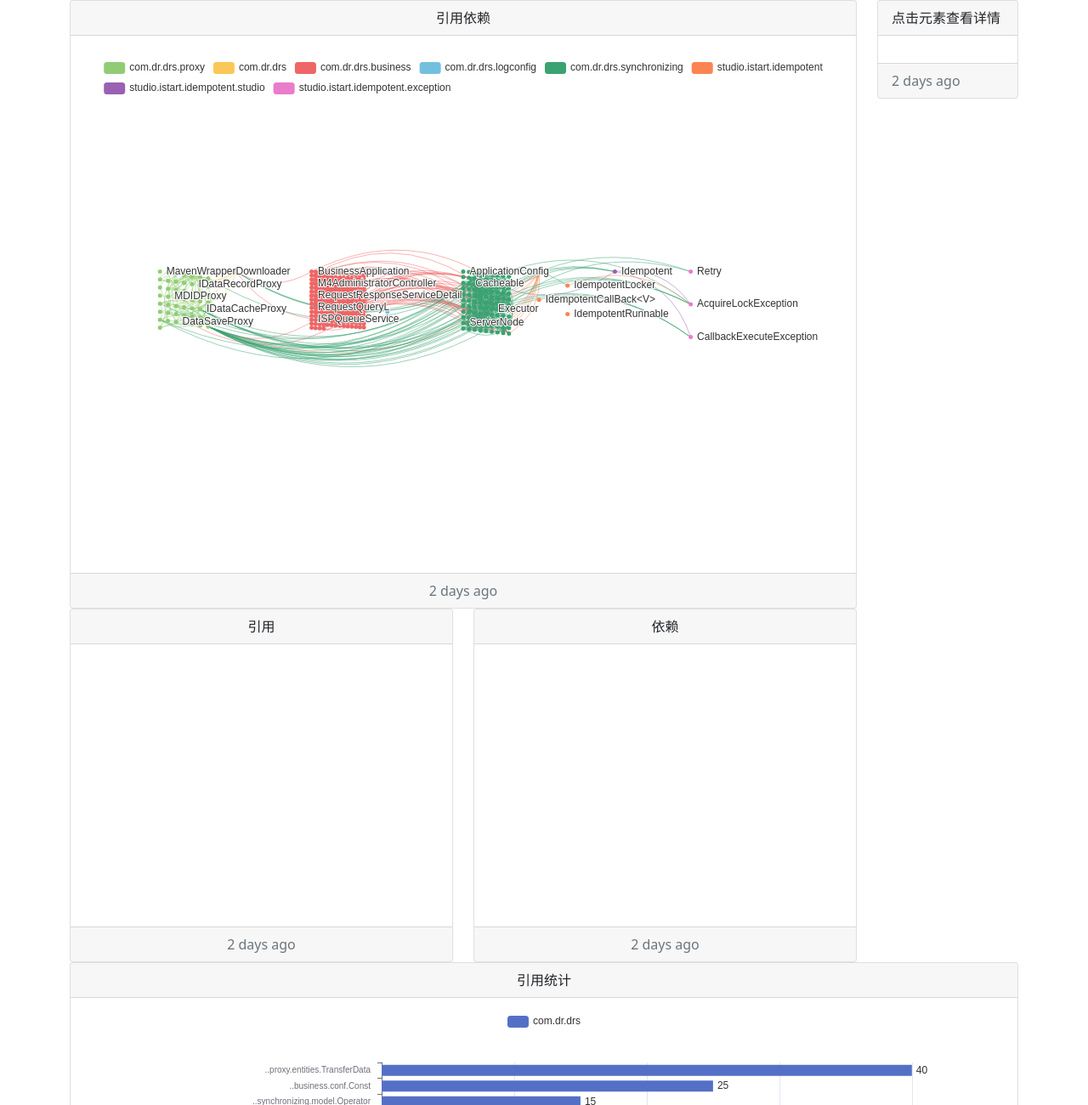
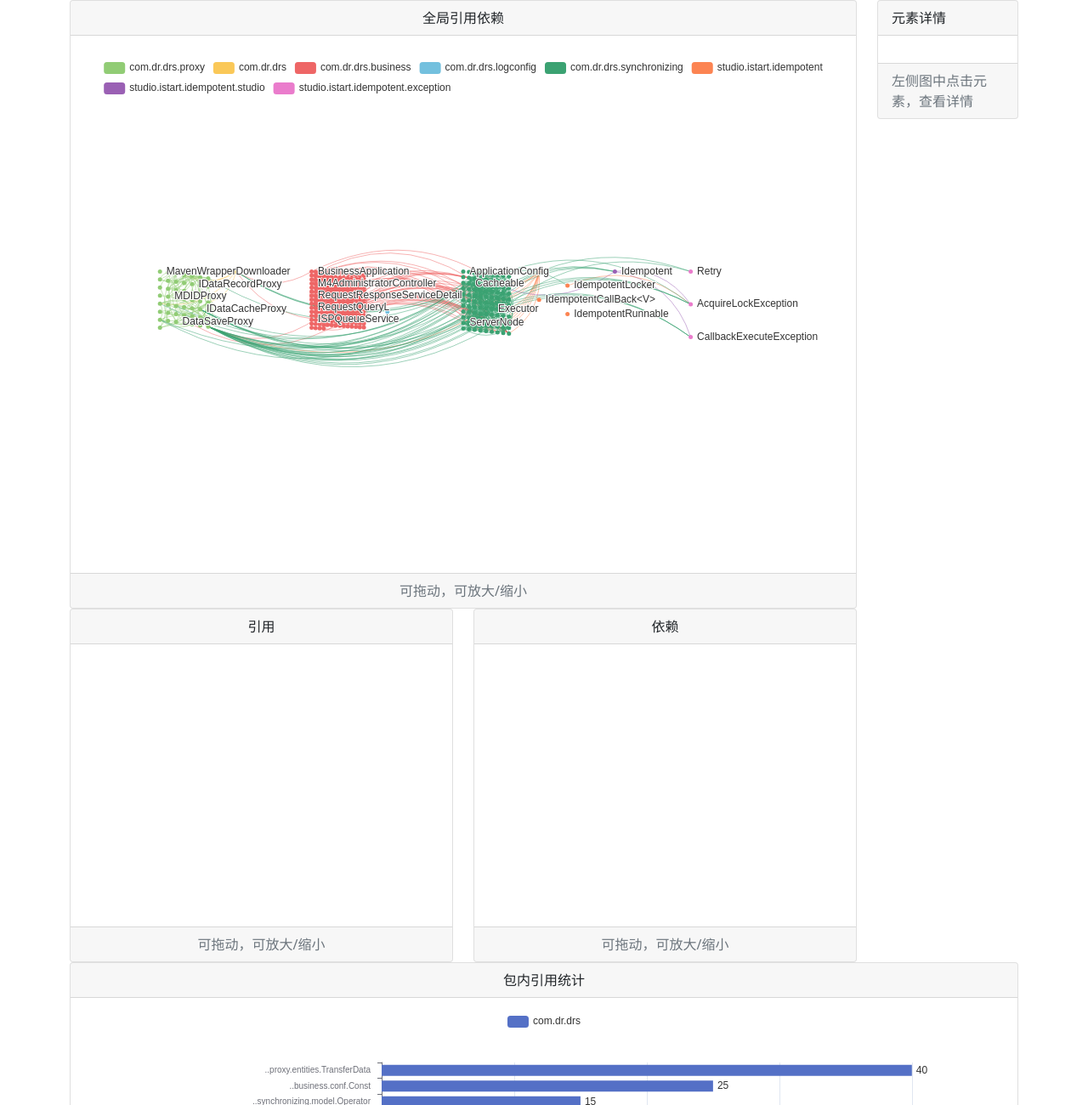
Before and after one commit to istart-studio/CodeArchViz, a plain HTML site: page scan/view_ec/index.html in a window 1280 px wide. Shown: the top 1300 px of the page at 85% size. Drawn offline with nearby package versions, Linux system fonts and the light colour scheme.

Commit message:
1. 引用统计图，调整布局

```diff
--- a/scan/view_ec/index.html
+++ b/scan/view_ec/index.html
@@ -17,14 +17,14 @@
                 <div class="col-12">
                     <div class="card text-center">
                         <div class="card-header">
-                            引用依赖
+                            全局引用依赖
                         </div>
                         <div class="card-body">
                             <!-- 全局图 -->
                             <div id="graph" style="height: 600px;"></div>
                         </div>
                         <div class="card-footer text-muted">
-                            2 days ago
+                            可拖动，可放大/缩小
                         </div>
                     </div>
                 </div>
@@ -40,7 +40,7 @@
                             <div id="graph_left_tree" style="height: 300px;"></div>
                         </div>
                         <div class="card-footer text-muted">
-                            2 days ago
+                            可拖动，可放大/缩小
                         </div>
                     </div>
                 </div>
@@ -54,7 +54,7 @@
                             <div id="graph_right_tree" style="height: 300px;"></div>
                         </div>
                         <div class="card-footer text-muted">
-                            2 days ago
+                            可拖动，可放大/缩小
                         </div>
                     </div>
                 </div>
@@ -64,16 +64,14 @@
         <div class="col-2">
             <div class="card">
                 <div class="card-header">
-                    点击元素查看详情
+                    元素详情
                 </div>
                 <div class="card-body">
                     <!-- 详情 -->
-                    <div id="detail" style="height: 100%;">
-                        <div id="json-render" style="font-size: 12px;"></div>
-                    </div>
+                    <div id="json-render" style="font-size: 12px;"></div>
                 </div>
                 <div class="card-footer text-muted">
-                    2 days ago
+                    左侧图中点击元素，查看详情
                 </div>
             </div>
 
@@ -84,13 +82,13 @@
         <div class="col-12">
             <div class="card text-center">
                 <div class="card-header">
-                    引用统计
+                    包内引用统计
                 </div>
                 <div class="card-body">
                     <div id="graph_top_ref" style="height: 500px;"></div>
                 </div>
                 <div class="card-footer text-muted">
-                    2 days ago
+                    包内类的引用统计，点击单个元素可以查询此类所在包的统计
                 </div>
             </div>
 
```
